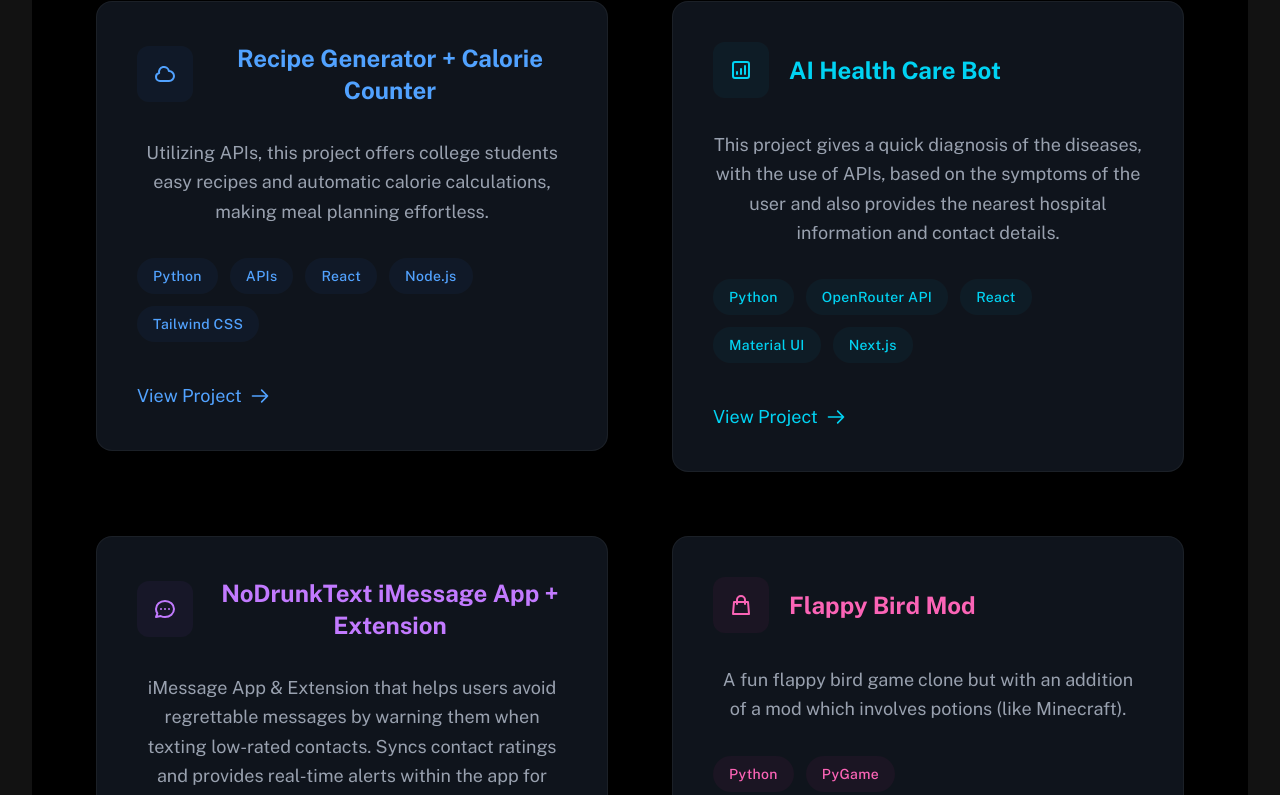
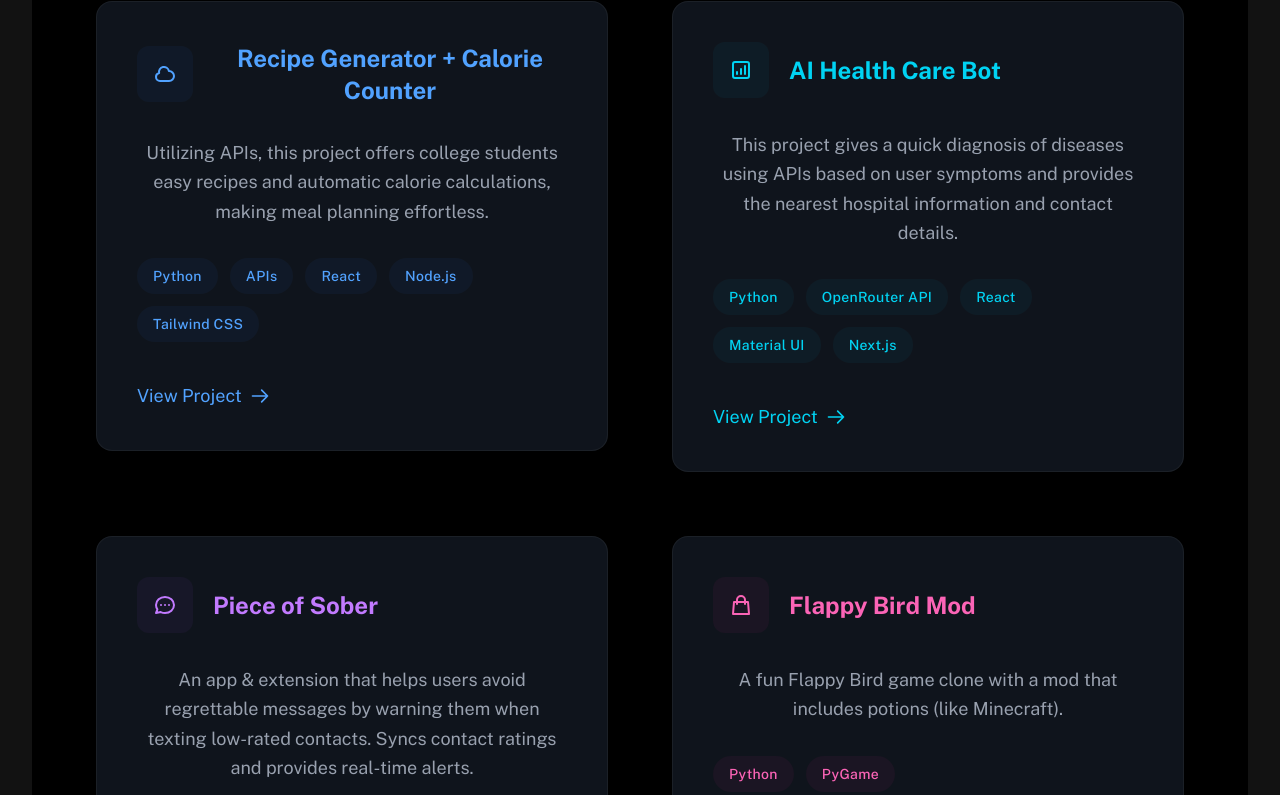
Before and after one commit to hemanialaparthi/personal-portfolio, a React (Vite) app in the folder personal-portfolio/: page / in a window 1280 px wide. Shown: the part 2497-3292 px from the top of the page. Built offline with nearby package versions, Linux system fonts and the light colour scheme.

Commit message:
fix(Projects.jsx): name of project & styling

```diff
--- a/personal-portfolio/src/components/sections/Projects.jsx
+++ b/personal-portfolio/src/components/sections/Projects.jsx
@@ -4,7 +4,8 @@ export const Projects = () => {
   const projects = [
     {
       title: "Recipe Generator + Calorie Counter",
-      description: "Utilizing APIs, this project offers college students easy recipes and automatic calorie calculations, making meal planning effortless.",
+      description:
+        "Utilizing APIs, this project offers college students easy recipes and automatic calorie calculations, making meal planning effortless.",
       technologies: ["Python", "APIs", "React", "Node.js", "Tailwind CSS"],
       icon: (
         <svg
@@ -27,7 +28,8 @@ export const Projects = () => {
     },
     {
       title: "AI Health Care Bot",
-      description: "This project gives a quick diagnosis of the diseases, with the use of APIs, based on the symptoms of the user and also provides the nearest hospital information and contact details.",
+      description:
+        "This project gives a quick diagnosis of diseases using APIs based on user symptoms and provides the nearest hospital information and contact details.",
       technologies: ["Python", "OpenRouter API", "React", "Material UI", "Next.js"],
       icon: (
         <svg
@@ -49,8 +51,9 @@ export const Projects = () => {
       link: "https://github.com/hemanialaparthi/ai-healthcare-bot",
     },
     {
-      title: "NoDrunkText iMessage App + Extension",
-      description: "iMessage App & Extension that helps users avoid regrettable messages by warning them when texting low-rated contacts. Syncs contact ratings and provides real-time alerts within the app for better decision-making.",
+      title: "Piece of Sober",
+      description:
+        "An app & extension that helps users avoid regrettable messages by warning them when texting low-rated contacts. Syncs contact ratings and provides real-time alerts.",
       technologies: ["Swift", "Xcode", "UserDefaults", "App Groups"],
       icon: (
         <svg
@@ -69,11 +72,12 @@ export const Projects = () => {
         </svg>
       ),
       color: "purple",
-      link: "https://github.com/Danniyb/cookery",
+      link: "https://github.com/ActsAga/piece_of_sober",
     },
     {
       title: "Flappy Bird Mod",
-      description: "A fun flappy bird game clone but with an addition of a mod which involves potions (like Minecraft).",
+      description:
+        "A fun Flappy Bird game clone with a mod that includes potions (like Minecraft).",
       technologies: ["Python", "PyGame"],
       icon: (
         <svg
@@ -96,7 +100,6 @@ export const Projects = () => {
     },
   ];
 
-  // function to get the appropriate color classes based on project color
   const getColorClasses = (color) => {
     const colorMap = {
       blue: {
@@ -104,7 +107,6 @@ export const Projects = () => {
         textColor: "text-blue-400",
         hoverBg: "hover:bg-blue-500/20",
         hoverShadow: "hover:shadow-blue-500/10",
-        borderHover: "hover:border-blue-500/50",
         hoverText: "group-hover:text-blue-300",
       },
       cyan: {
@@ -112,7 +114,6 @@ export const Projects = () => {
         textColor: "text-cyan-400",
         hoverBg: "hover:bg-cyan-500/20",
         hoverShadow: "hover:shadow-cyan-500/10",
-        borderHover: "hover:border-cyan-500/50",
         hoverText: "group-hover:text-cyan-300",
       },
       purple: {
@@ -120,7 +121,6 @@ export const Projects = () => {
         textColor: "text-purple-400",
         hoverBg: "hover:bg-purple-500/20",
         hoverShadow: "hover:shadow-purple-500/10",
-        borderHover: "hover:border-purple-500/50",
         hoverText: "group-hover:text-purple-300",
       },
       pink: {
@@ -128,7 +128,6 @@ export const Projects = () => {
         textColor: "text-pink-400",
         hoverBg: "hover:bg-pink-500/20",
         hoverShadow: "hover:shadow-pink-500/10",
-        borderHover: "hover:border-pink-500/50",
         hoverText: "group-hover:text-pink-300",
       },
     };
@@ -140,17 +139,17 @@ export const Projects = () => {
       id="projects"
       className="min-h-screen flex items-center justify-center py-32 bg-black relative overflow-hidden"
     >
-      <div className="w-full max-w-6xl mx-auto px-6 md:px-8 relative z-10">
+      <div className="w-full max-w-7xl mx-auto px-6 md:px-12 lg:px-16 relative z-10">
         <h2 className="text-5xl font-bold mb-24 bg-gradient-to-r from-purple-500 via-pink-500 to-blue-500 bg-clip-text text-transparent text-center">
           Featured Projects
         </h2>
-        <div className="grid grid-cols-1 md:grid-cols-2 gap-12 md:gap-16">
+        <div className="grid grid-cols-1 md:grid-cols-2 gap-12 lg:gap-16">
           {projects.map((project, index) => {
             const colors = getColorClasses(project.color);
             return (
               <RevealOnScroll key={index}>
                 <div
-                  className="rounded-2xl p-10 border border-white/5 backdrop-blur-sm bg-gray-800/50 hover:-translate-y-2 hover:shadow-xl hover:shadow-blue-500/10 transition-all duration-300 group"
+                  className={`rounded-2xl p-10 border border-white/5 backdrop-blur-sm bg-gray-800/50 hover:-translate-y-2 hover:shadow-xl ${colors.hoverShadow} transition-all duration-300 group`}
                 >
                   <div className="flex items-center mb-8">
                     <div className={`p-4 ${colors.bgLight} rounded-xl mr-5`}>
@@ -177,7 +176,7 @@ export const Projects = () => {
                   </div>
                   <div className="flex justify-start pt-2">
                     <a
-                      href={project.link} // use the link property here
+                      href={project.link}
                       target="_blank"
                       rel="noopener noreferrer"
                       className={`${colors.textColor} hover:${colors.hoverText.replace(
```
